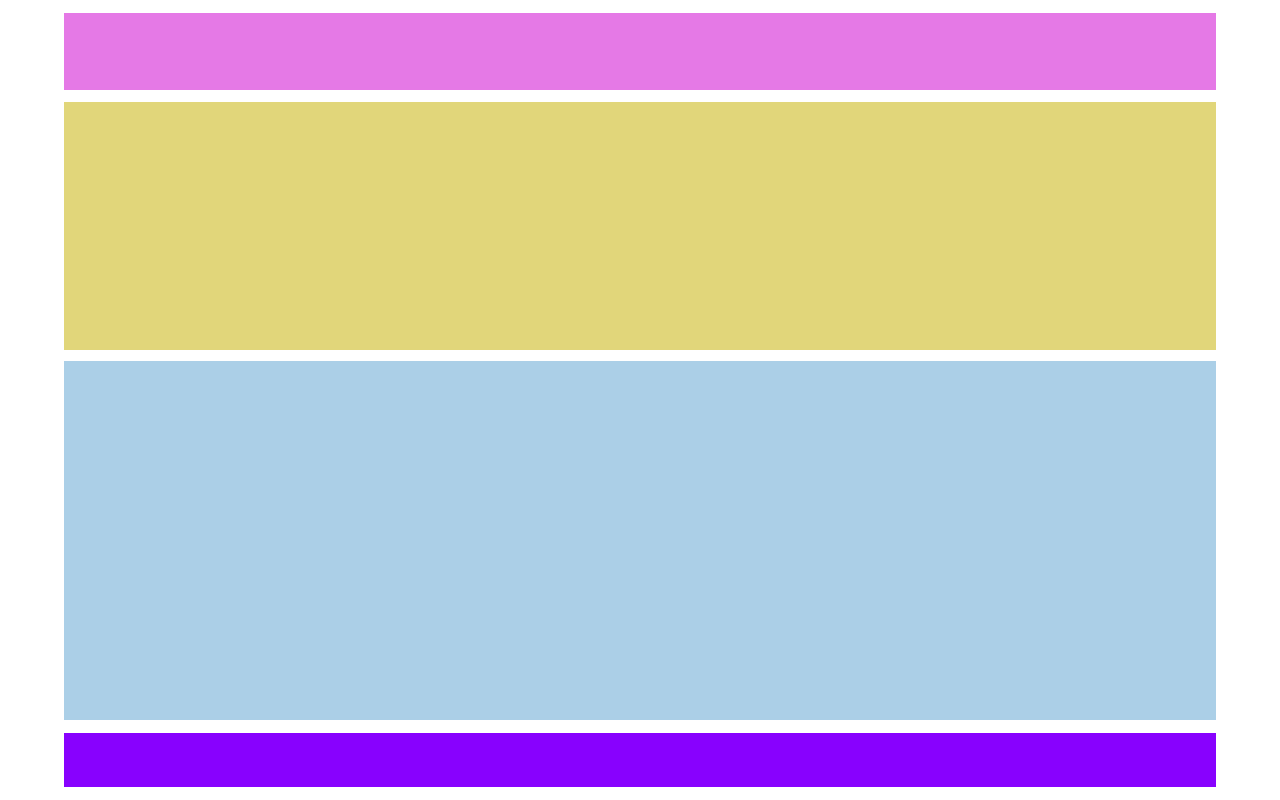
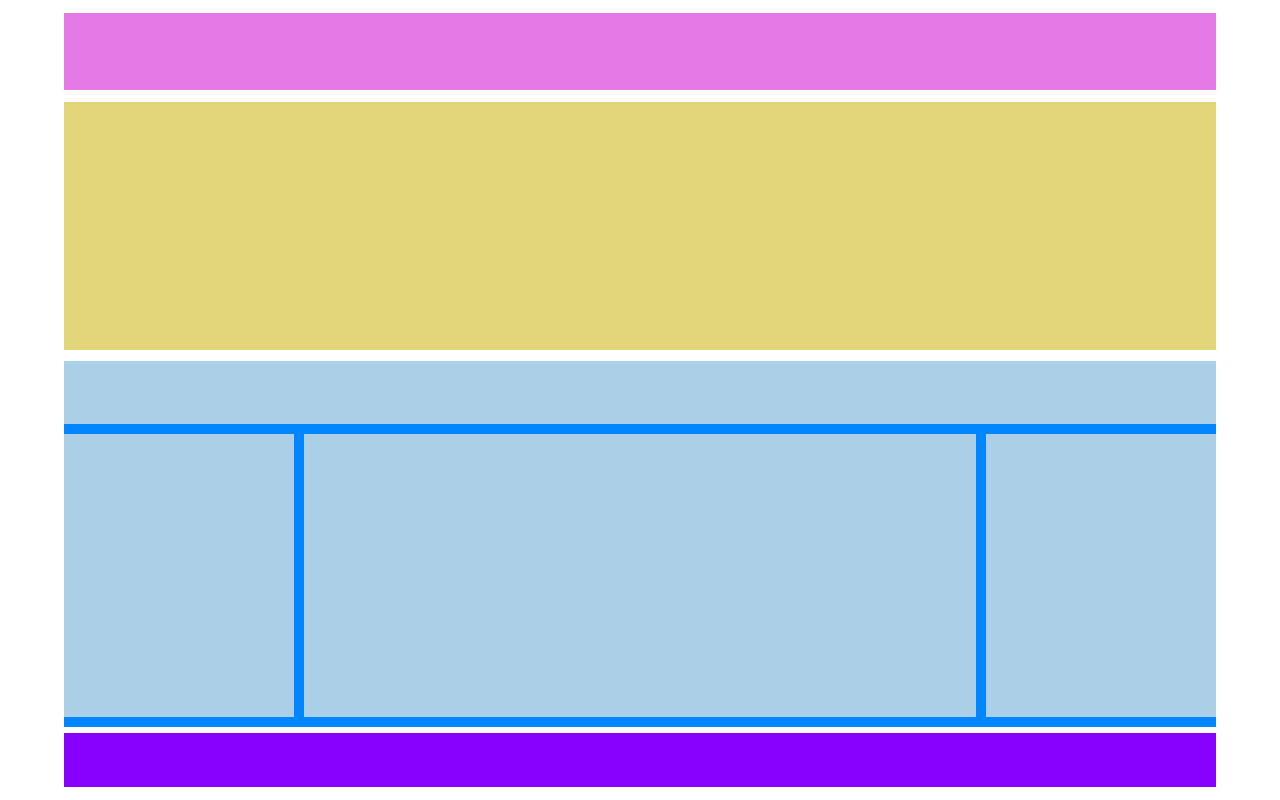
Before and after one commit to laura-caldaronello/htmlcss-struttura-wp, a plain HTML site: page index.html in a window 1280 px wide. Drawn offline with Linux system fonts and the light colour scheme.

Commit message:
Sembra ok, devo controllare bene

```diff
--- a/css/style.css
+++ b/css/style.css
@@ -40,8 +40,30 @@ section:first-child {
 
 section:last-child {
   width: 100%;
-  height: calc(100% - (40% + 2%));
+  height: calc(100% - (40% + 1%));
+  background-color: yellow;
+}
+section:last-child > * {
   background-color: rgb(171 207 231);
+}
+.top {
+  width: 100%;
+  height: 20%;
+  border-bottom: 10px solid rgb(0 134 255);
+}
+section:last-child > :not(.top) {
+  /* nb per me: attenzione che la height in percentuale non funziona come il margin: la height prende la percentuale dalla height del genitore, il margin dalla width del genitore */
+  height: 80%;
+  display: inline-block;
+}
+.left, .right {
+  width: 20%;
+  border-bottom: 10px solid rgb(0 134 255);
+}
+.center {
+  width: 60%;
+  border: 10px solid rgb(0 134 255);
+  border-top: none;
 }
 
 footer {
--- a/index.html
+++ b/index.html
@@ -16,7 +16,8 @@
 
         </section>
         <section>
-
+          <div class="top"></div>
+          <div class="left"></div><div class="center"></div><div class="right"></div>
         </section>
       </main>
       <footer>
```
